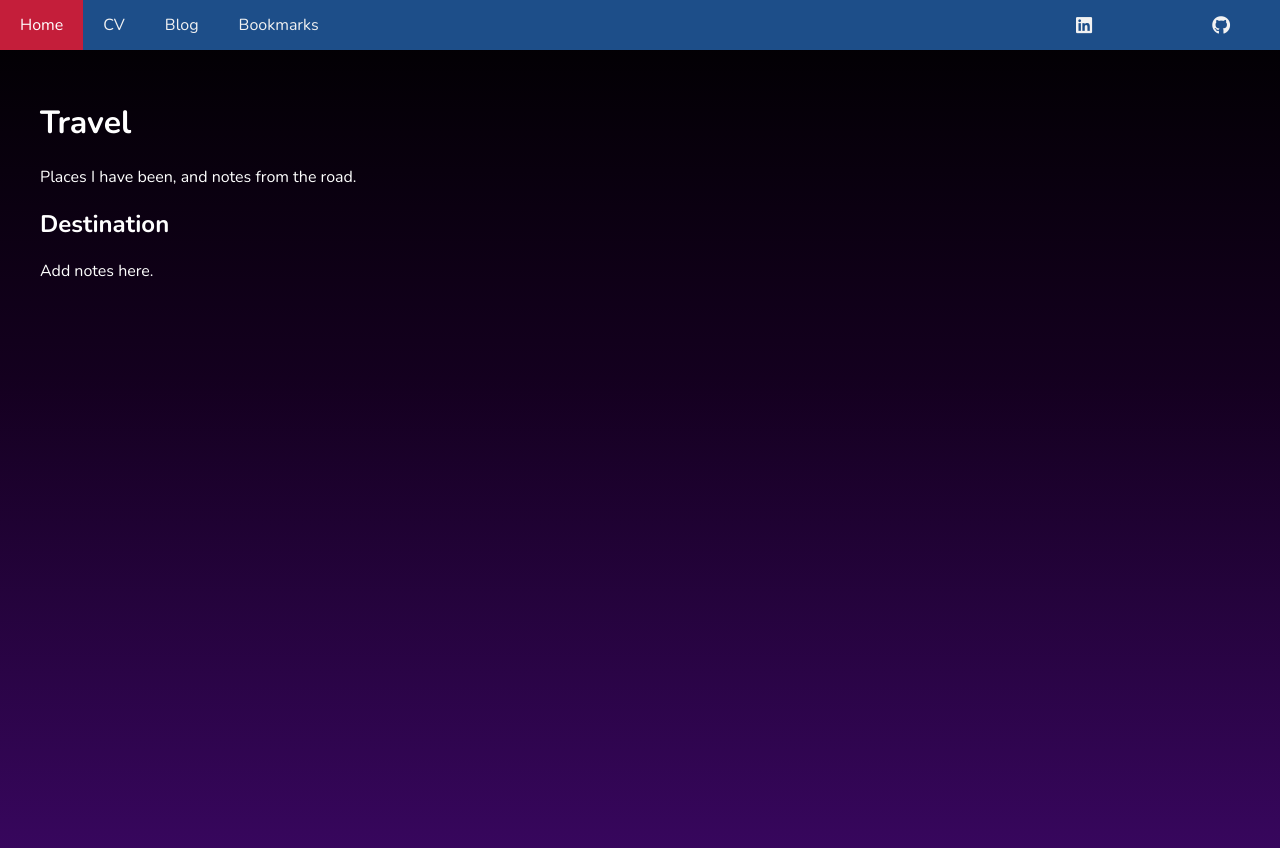
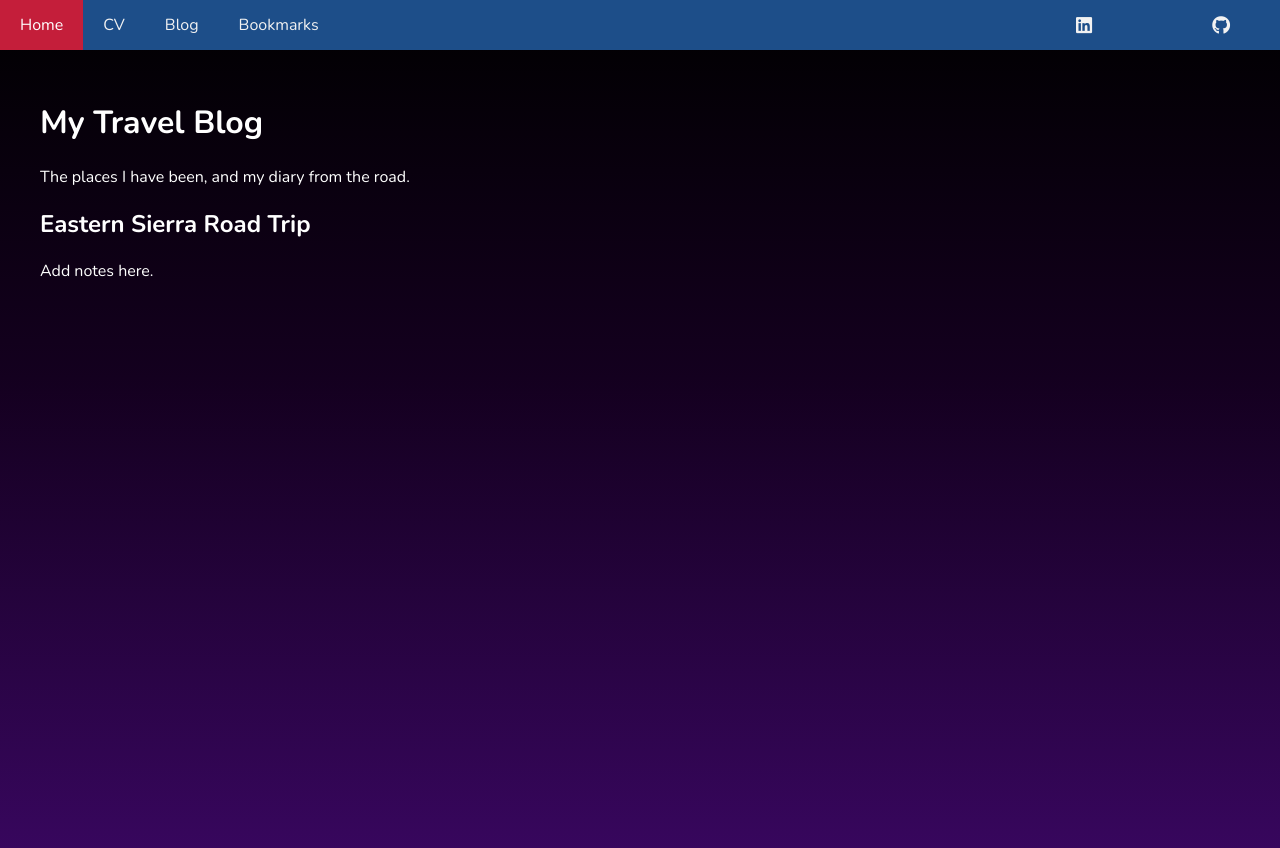
Before and after one commit to AK4032/AK4032.github.io, a Jekyll site: the page built from pages/travel.md, in a window 1280 px wide. Shown: the top 848 px of the page. Built offline with Jekyll 4.4.1, drawn with Linux system fonts in a browser that asks for light colours; a style sheet for code colours, icons or effects is not loaded.

Commit message:
Update travel.md

```diff
--- a/pages/travel.md
+++ b/pages/travel.md
@@ -3,10 +3,10 @@ layout: default
 title: Travel
 ---
 
-# Travel
+# My Travel Blog
 
-Places I have been, and notes from the road.
+The places I have been, and my diary from the road.
 
-## Destination
+## Eastern Sierra Road Trip
 
 Add notes here.
```
